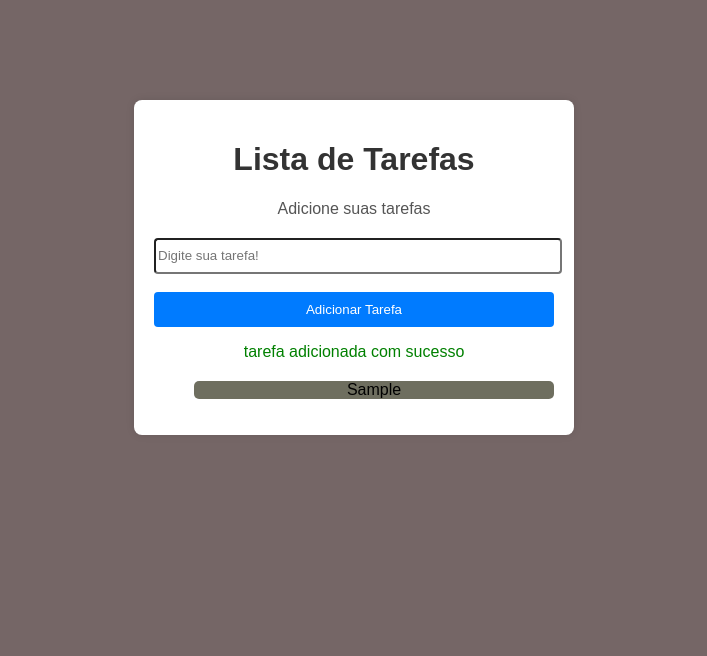
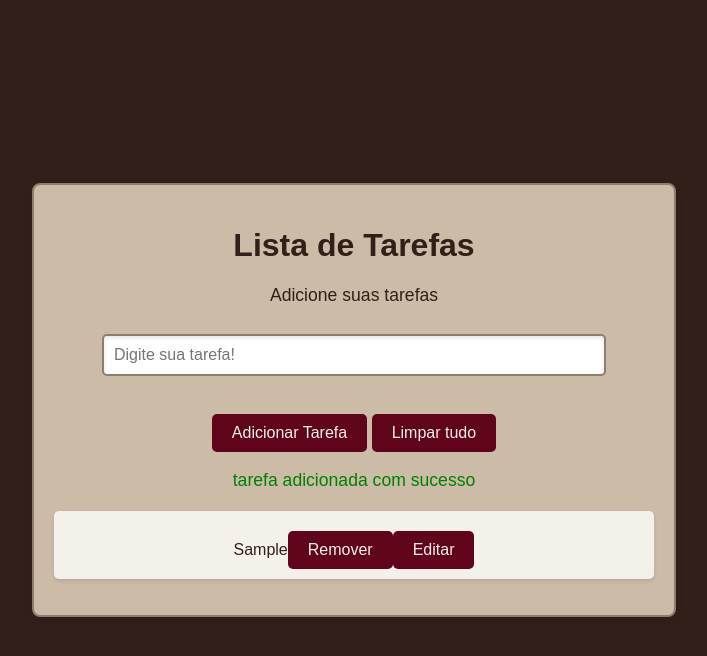
Before and after one commit to lucas19fonseca/Js, a plain HTML site: page to-do/index.html in a window 1280 px wide. Both pictures are taken after typing "Sample" into the empty fields and a click on the button "Adicionar Tarefa". Shown: the whole page, without its empty margins (286-993 px from the left). Drawn offline with Linux system fonts and the light colour scheme.

Commit message:
treinando

```diff
--- a/insert-name/script.js
+++ b/insert-name/script.js
@@ -5,7 +5,7 @@ function mudarNome() {
         alert("insira um nome!")
     }
     else {
-        alert("Que nome bonito, " + nome + "!")
+        alert(`Que nome bonito,  ${nome}  !`)
         document.getElementById("mensagemsaudacao").textContent = "Olá " + nome
     }
 }
--- a/to-do/index.html
+++ b/to-do/index.html
@@ -15,6 +15,8 @@
         <p>Adicione suas tarefas</p>
         <input type="text" id="inputTarefa" placeholder="Digite sua tarefa!"><br/><br/>
         <button onclick="adcTarefa()">Adicionar Tarefa</button>
+        <button onclick="limparTudo()">Limpar tudo</button>
+
         <p id="mensagem"></p>
         <ul id="listaTarefas"></ul>
     </div>
--- a/to-do/script.js
+++ b/to-do/script.js
@@ -14,15 +14,63 @@ function adcTarefa() {
         const mensagemSucesso = "tarefa adicionada com sucesso"
         mensagem.textContent = mensagemSucesso
         mensagem.style.color = "green"
-        let listaTarefas = document.getElementById("listaTarefas")
-        let tarefaLi = document.createElement("li")
-        listaTarefas.appendChild(tarefaLi)
-        tarefaLi.textContent = novaTarefa
+        tarefas.push(novaTarefa)
+        renderizarTarefa()
     }
 
     inputTarefa.value = ""
 }
 
 function renderizarTarefa() {
+    let listaTarefas = document.getElementById("listaTarefas")
+    listaTarefas.innerHTML = "";
 
+    for (let i = 0; i < tarefas.length; i++) {
+        let tarefaLi = document.createElement("li")
+        tarefaLi.textContent = tarefas[i]
+
+        let botaoRemover =document.createElement("button")
+        tarefaLi.appendChild(botaoRemover)
+        botaoRemover.textContent = "Remover"
+        botaoRemover.onclick = () => removerTarefa(i)
+
+        let botaoEditar =document.createElement("button")
+        tarefaLi.appendChild(botaoEditar)
+        botaoEditar.textContent = "Editar"
+        botaoEditar.onclick=() => editarTarefa(i)
+
+        listaTarefas.appendChild(tarefaLi)
+    }
 }
+
+function removerTarefa(i){
+    tarefas.splice(i,1)
+    renderizarTarefa()
+}
+function editarTarefa(i){
+    let tarefaEditada =prompt("editar tarefa!")
+    if( tarefaEditada.trim() !== ""){
+        tarefas[i] = tarefaEditada
+        renderizarTarefa()
+    }
+}
+function limparTudo(){
+
+        let mensagem = document.getElementById("mensagem")
+        if (tarefas == 0 ){
+            const mensagemLimpar = "Não a nada para limpar!"
+            mensagem.textContent = mensagemLimpar
+            mensagem.style.color = "#a34a34"
+        }
+        else{
+            tarefas.length = 0
+            const limpou = "lista de tarefas limpada com sucesso!"
+            mensagem.textContent = limpou
+            mensagem.style.color = "green"
+            renderizarTarefa()
+        }
+
+        setTimeout(() => {
+        mensagem.textContent = "";
+    }, 3000);
+}
--- a/to-do/styles.css
+++ b/to-do/styles.css
@@ -1,51 +1,72 @@
 body {
-            background-color: #756666;
     font-family: Arial, sans-serif;
+    display: flex;
+    justify-content: center;
+    align-items: center;
+    height: 100vh;
     margin: 0;
+    background-color: #331F19;
+}
+.container {
+    text-align: center;
+    background-color: #CBBBA7;
+    padding: 20px;
+    border-radius: 8px;
+    box-shadow: 0 4px 8px rgba(0, 0, 0, 0.1);
+    width: 90%;
+    max-width: 600px;
+    border: 2px solid #8B7D70;
+}
+h1 {
+    color: #331F19;
+}
+p {
+    color: #331F19;
+    font-size: 1.1em;
+}
+button {
+    background-color: #60041A;
+    color: #F4F0EA;
+    padding: 10px 20px;
+    border: none;
+    border-radius: 5px;
+    cursor: pointer;
+    font-size: 1em;
+    transition: background-color 0.3s ease;
+    margin-top: 10px;
+}
+button:hover {
+    background-color: #A34743;
+}
+ul {
+    list-style: none;
     padding: 0;
+    margin-top: 20px;
+}
+ul li {
+    background-color: #F4F0EA;
+    color: #331F19;
+    padding: 10px;
+    margin: 5px 0;
+    border-radius: 5px;
+    box-shadow: 0 2px 4px rgba(0, 0, 0, 0.1);
 }
 
-        .container {
-            max-width: 400px;
-            margin: 100px auto;
-            padding: 20px;
-            background-color: #ffffff;
-            text-align: center;
-            border-radius: 8px;
-            box-shadow: 0 0 8px rgba(0,0,0,0.1);
+/* Estilo para o campo de entrada */
+input[type="text"] {
+    padding: 10px;
+    width: 80%;
+    max-width: 500px;
+    margin-top: 10px;
+    margin-bottom: 10px;
+    border: 2px solid #8B7D70;
+    border-radius: 5px;
+    font-size: 1em;
+    box-shadow: inset 0 2px 4px rgba(0, 0, 0, 0.1);
+    outline: none;
+    transition: border-color 0.3s ease;
 }
-        li{
-            width: 100%;
-            background-color: #6e6e5f;
-            border-radius: 5px;
-            list-style: none;
+input[type="text"]:focus {
+    border-color: #60041A;
+    box-shadow: inset 0 2px 4px rgba(96, 4, 26, 0.3);
 }
-        input{
-            border-radius: 4px;
-            height: 30px;
-            width: 100%;
-        }
-
-        h1 {
-            color: #333;
-        }
-
-        p {
-            color: #555;
-            margin-bottom: 20px;
-        }
-
-
-        button {
-            padding: 10px 20px;
-            background-color: #007bff;
-            color: white;
-            border: none;
-            border-radius: 4px;
-            cursor: pointer;
-            width: 100%;
-        }
-
-        button:hover {
-            background-color: #0056b3;
-        }
```
Also changed, not shown: input/index.html (added, +65 -0 lines). Lines whose indentation alone changed are shown as unchanged.
